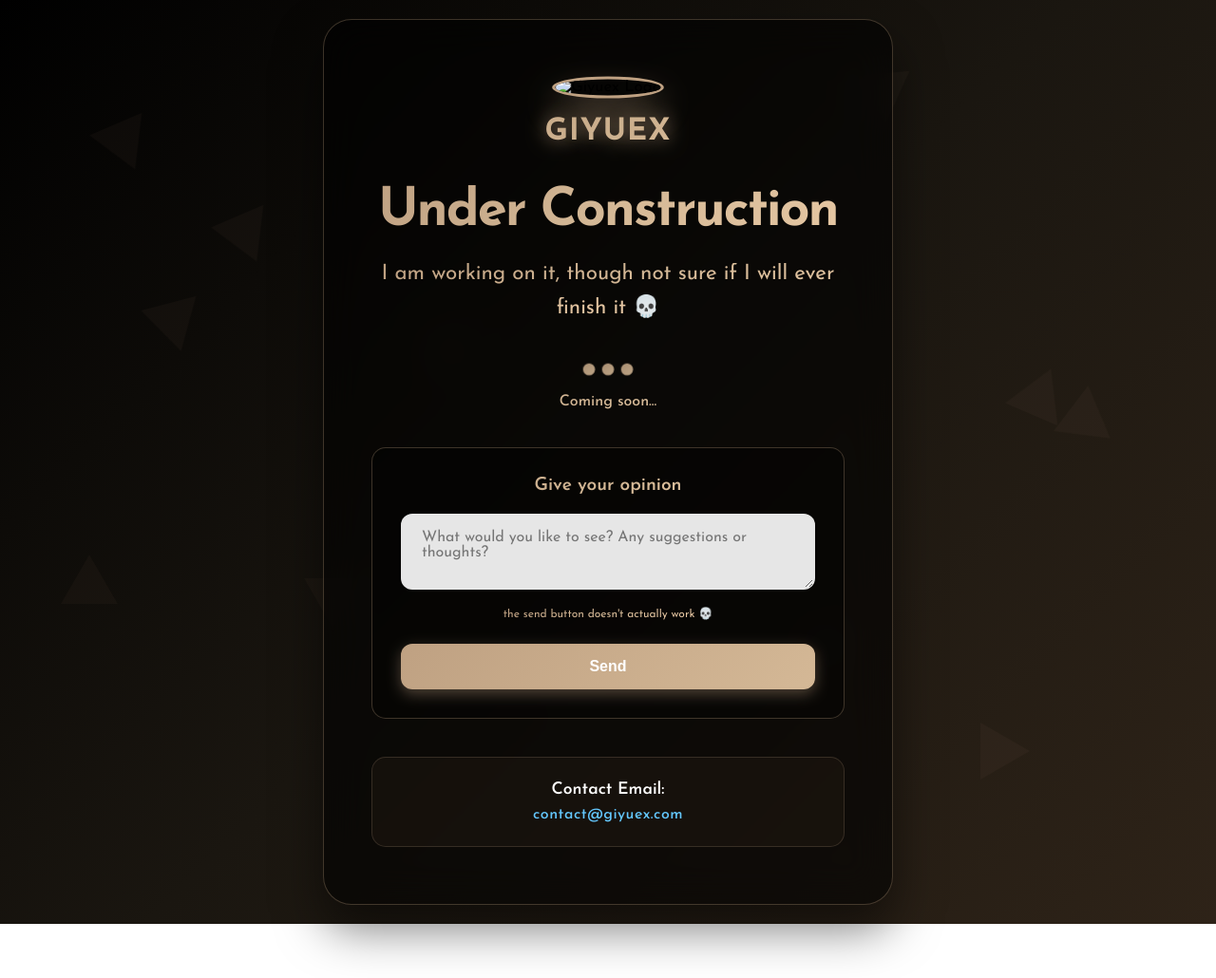
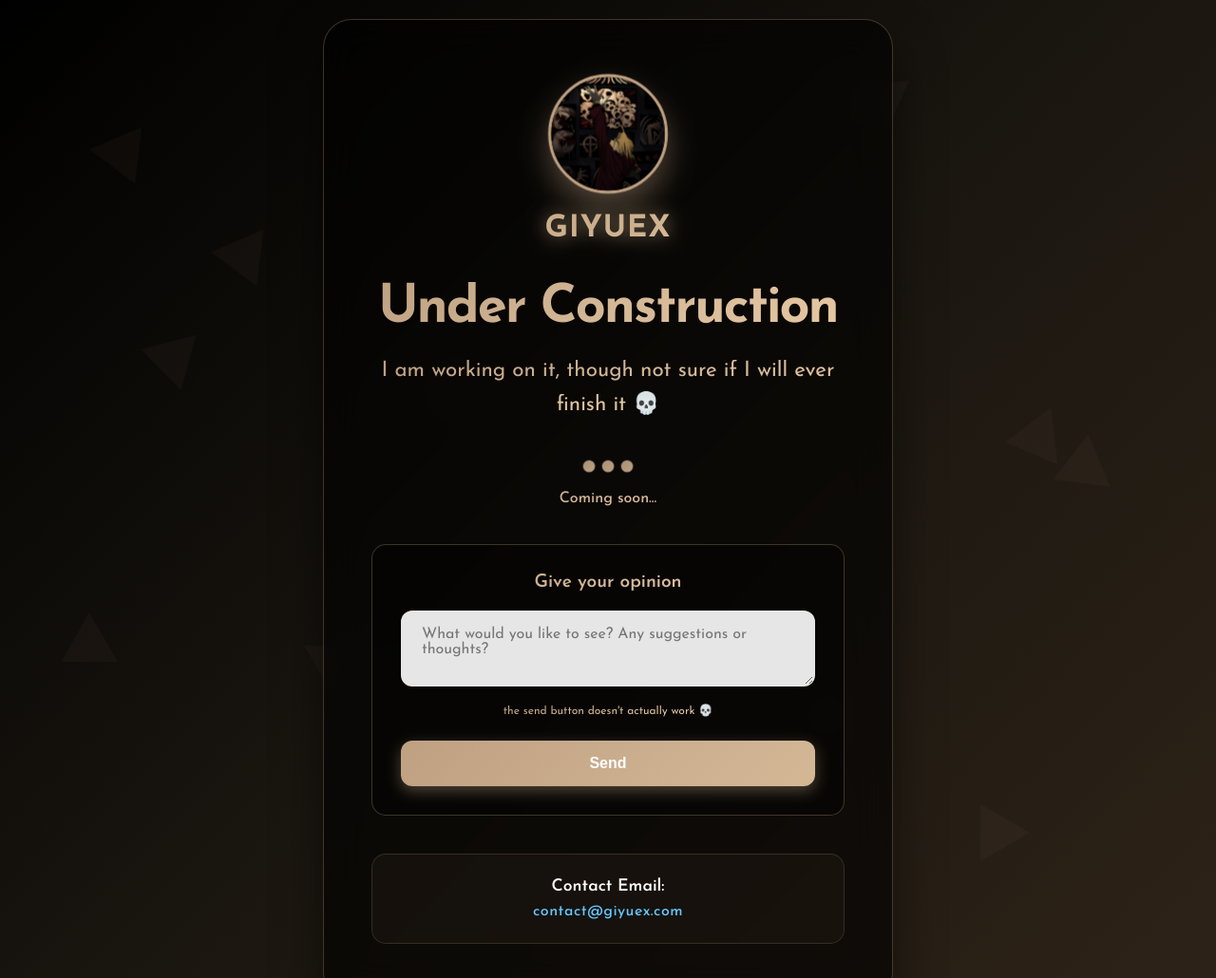
Before and after one commit to Giyuex/redgegf34sr, a plain HTML site: page index.html in a window 1280 px wide. Shown: the top 1030 px of the page at 95% size. Before the commit the page ends 973 px from the top, so only its background shows below. Drawn offline with nearby package versions, Linux system fonts and the light colour scheme.

Commit message:
Update index.html

```diff
--- a/index.html
+++ b/index.html
@@ -360,7 +360,7 @@
     <div class="container">
         <div class="glass-card">
             <div class="logo-container">
-                <img src="df.png" alt="Giyuex Logo" class="custom-logo">
+                <img src="de.png" alt="Giyuex Logo" class="custom-logo">
                 <h2 class="brand-name">GIYUEX</h2>
             </div>
 
```
